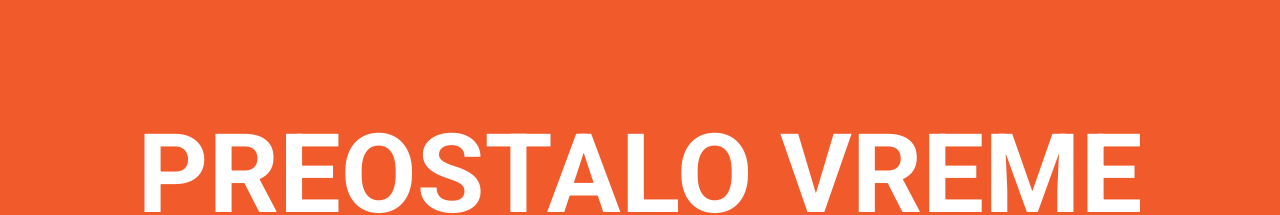
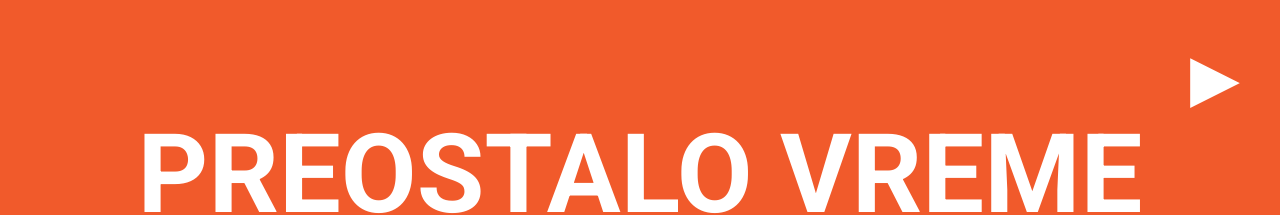
Before and after one commit to tol3ador/star-conference, a React (Create React App) app: page /timer/1 in a window 1280 px wide. Shown: the top 215 px of the page. Built offline with nearby package versions, Linux system fonts and the light colour scheme.

Commit message:
added pause handler

```diff
--- a/src/Timer.js
+++ b/src/Timer.js
@@ -11,22 +11,43 @@ class Timer extends Component {
             paused: true,
         }
 
+        this.timeout = null;
+
         this.tick = this.tick.bind(this);
         this.startCountdown = this.startCountdown.bind(this);
+        this.toggleCounter = this.toggleCounter.bind(this);
+    }
+
+    toggleCounter(){
+        if (this.state.paused){
+            this.startCountdown();
+        } else {
+            this.pauseCountdown();
+        }
     }
 
     startCountdown(){
         this.tick();
         this.setState({
             paused: false,
-        })
+        });
+    }
+
+    pauseCountdown(){
+        if (this.timeout){
+            clearTimeout(this.timeout)
+            this.timeout = null;
+        }
+        this.setState({
+            paused: true,
+        });
     }
 
     tick(){
         this.setState({
             timeLeft: this.state.timeLeft - Interval,
         })
-        setTimeout(this.tick, Interval);
+        this.timeout = setTimeout(this.tick, Interval)
     }
 
 
@@ -51,7 +72,7 @@ class Timer extends Component {
         const mainText = overtime ? 'Maja Nedučić te ljutito gleda!' : 'Preostalo vreme';
         const additionalText = overtime ? 'Vreme je za pitanja' : 'Polako privodite Vaše predavanje kraju';
 
-        if(overtime){
+        if (overtime){
             if(seconds%2 < 1)
                 backgroundColor = 'blue-background-transition';
             else
@@ -59,8 +80,11 @@ class Timer extends Component {
         }
 
         return (
-            <div className={`fullscreen ${backgroundColor} uppercase`} onClick={this.startCountdown}>
+            <div className={`fullscreen ${backgroundColor} uppercase`} onClick={this.toggleCounter}>
                 <div className="timer">
+                    <div className="top-right timer-additional-text white">
+                        {this.state.paused ? `▶` : `❚❚`}
+                    </div>
                     <h3 className={`${mainTextColor} timer-main-text`}>{mainText}</h3>
                     <h1 className={`${mainTextColor} timer-numbers`}>
                         {`${minutes} : ${seconds}`}
--- a/src/styles/styles.css
+++ b/src/styles/styles.css
@@ -205,16 +205,20 @@ h4 {
 }
 
 .timer-main-text {
-    font-family: 'Roboto', sans-serif;
     font-size: 110px;
 }
 
 .timer-additional-text {
-    font-family: 'Roboto', sans-serif;
     font-size: 65px;
 }
 
 .timer-numbers {
-    font-family: 'Roboto', sans-serif;
     font-size: 280px;
 }
+
+.top-right{
+    position: absolute;
+    margin: 40px;
+    top: 0;
+    right: 0;
+}
```
